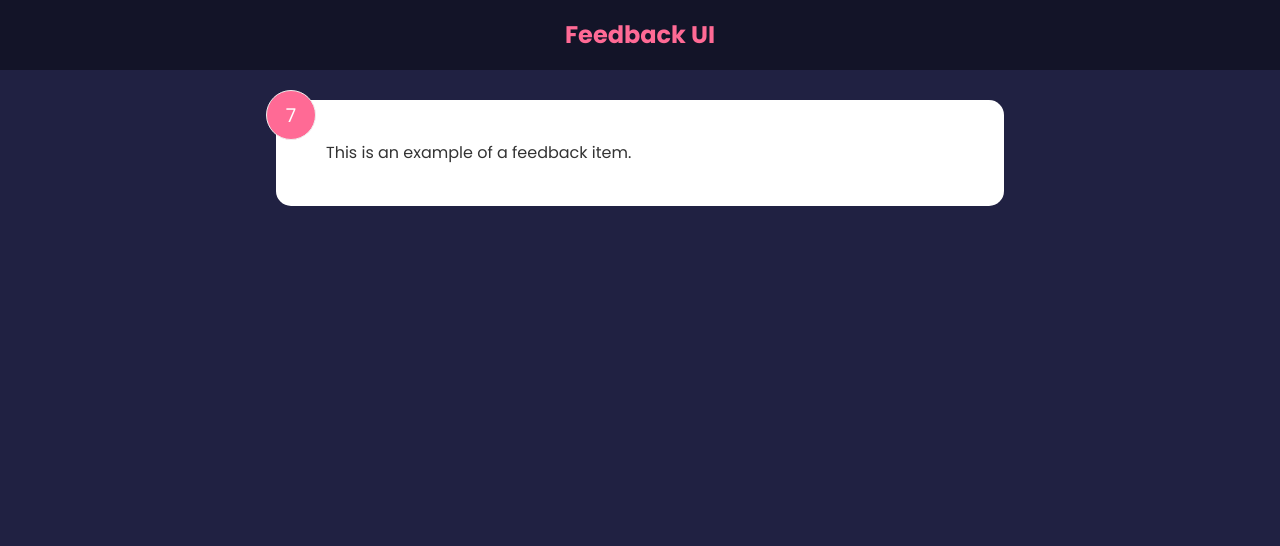
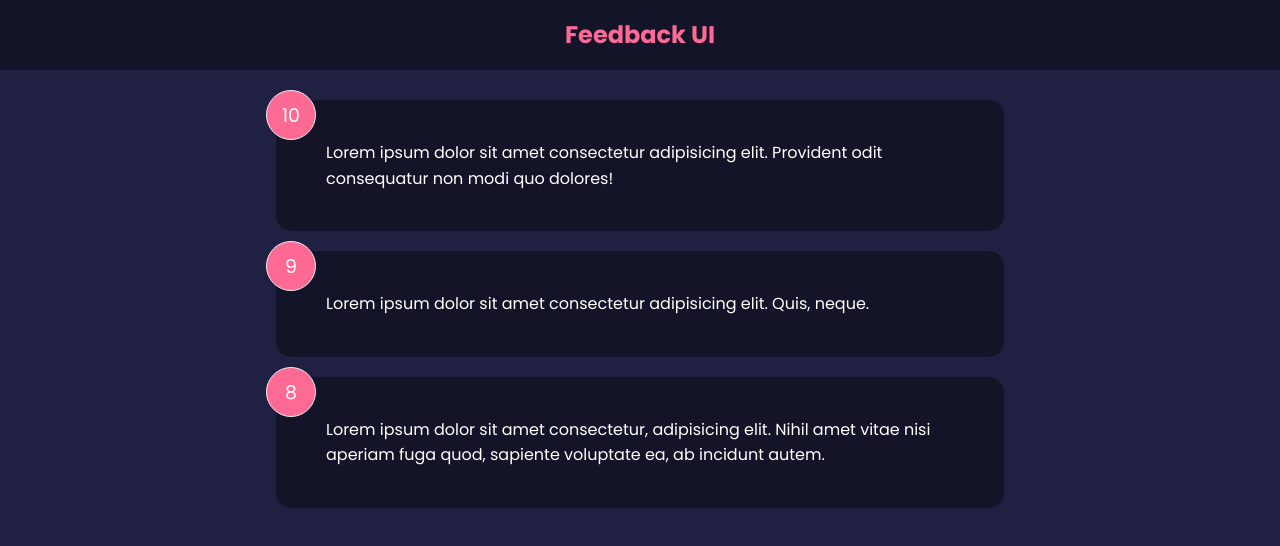
Before and after one commit to anthonyd43/feedback-ui, a React (Create React App) app: page / in a window 1280 px wide. Shown: the top 546 px of the page. Built offline with nearby package versions, Linux system fonts and the light colour scheme.

Commit message:
Implemented Feedback Cards

```diff
--- a/src/App.js
+++ b/src/App.js
@@ -1,12 +1,16 @@
 import Header from "./Components/Header"
-import FeedBackItem from "./Components/FeedbackItem"
+import FeedbackData from "./data/FeedbackData"
+import FeedbackList from "./Components/FeedbackList"
+import { useState } from "react"
 
 function App() {
+  const [feedback, setFeedback] = useState(FeedbackData)
+
   return (
     <>
       <Header />
       <div className="container">
-        <FeedBackItem/>
+        <FeedbackList feedback={feedback} />
       </div>
     </>
   )
--- a/src/Components/FeedbackItem.jsx
+++ b/src/Components/FeedbackItem.jsx
@@ -1,16 +1,17 @@
-import {useState} from "react"
+import Card from "./shared/Card"
+import PropTypes from "prop-types"
 
-
-function FeedbackItem() {
-  const [rating, setRating] = useState(7)
-  const [text, setText] = useState("This is an example of a feedback item.")
-
+function FeedbackItem({ item }) {
   return (
-    <div className="card">
-      <div className="num-display">{rating}</div>
-      <div className="text-display">{text}</div>
-    </div>
+    <Card>
+      <div className="num-display">{item.rating}</div>
+      <div className="text-display">{item.text}</div>
+    </Card>
   )
 }
 
+FeedbackItem.propTypes = {
+  item: PropTypes.object.isRequired,
+}
+
 export default FeedbackItem
--- /dev/null
+++ b/src/Components/FeedbackList.jsx
@@ -0,0 +1,27 @@
+import FeedbackItem from "./FeedbackItem"
+import PropTypes from "prop-types"
+
+function FeedbackList({ feedback }) {
+  if (!feedback || feedback.length === 0) {
+    return <p>No Feedback Yet</p>
+  }
+  return (
+    <div className="feedback-list">
+      {feedback.map((item) => (
+        <FeedbackItem key={item.id} item={item} />
+      ))}
+    </div>
+  )
+}
+
+FeedbackList.propTypes = {
+  feedback: PropTypes.arrayOf(
+    PropTypes.shape({
+      id: PropTypes.number.isRequired,
+      rating: PropTypes.number.isRequired,
+      text: PropTypes.string.isRequired,
+    })
+  ),
+}
+
+export default FeedbackList
--- /dev/null
+++ b/src/Components/shared/Card.jsx
@@ -0,0 +1,27 @@
+import PropTypes from "prop-types"
+
+function Card({ children, reverse }) {
+  // return <div className={`card ${reverse && "reverse"}`}>{children}</div>
+  return (
+    <div
+      className="card"
+      style={{
+        backgroundColor: reverse ? "rgba(0,0,0,0.4)" : "#fff",
+        color: reverse ? "#fff" : "#000",
+      }}
+    >
+      {children}
+    </div>
+  )
+}
+
+Card.defaultProps = {
+  reverse: true,
+}
+
+Card.propTypes = {
+  children: PropTypes.node.isRequired,
+  reverse: PropTypes.bool,
+}
+
+export default Card
--- /dev/null
+++ b/src/data/FeedbackData.js
@@ -0,0 +1,19 @@
+const FeedbackData = [
+  {
+    id: 1,
+    rating: 10,
+    text: "Lorem ipsum dolor sit amet consectetur adipisicing elit. Provident odit consequatur non modi quo dolores!",
+  },
+  {
+    id: 2,
+    rating: 9,
+    text: "Lorem ipsum dolor sit amet consectetur adipisicing elit. Quis, neque.",
+  },
+  {
+    id: 3,
+    rating: 8,
+    text: "Lorem ipsum dolor sit amet consectetur, adipisicing elit. Nihil amet vitae nisi aperiam fuga quod, sapiente voluptate ea, ab incidunt autem.",
+  },
+]
+
+export default FeedbackData
```
